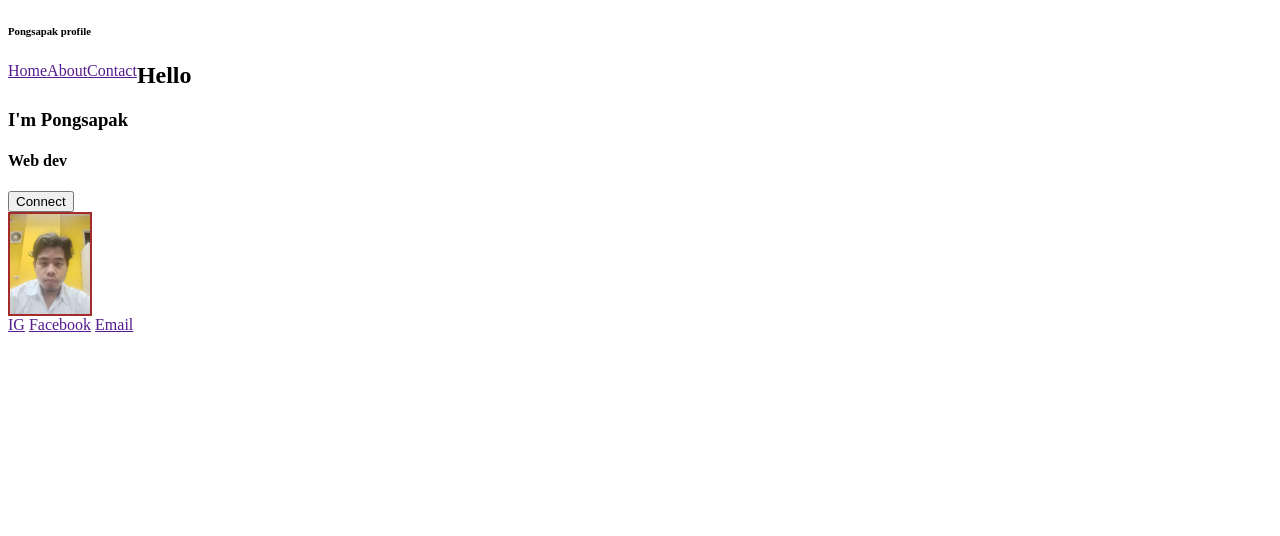
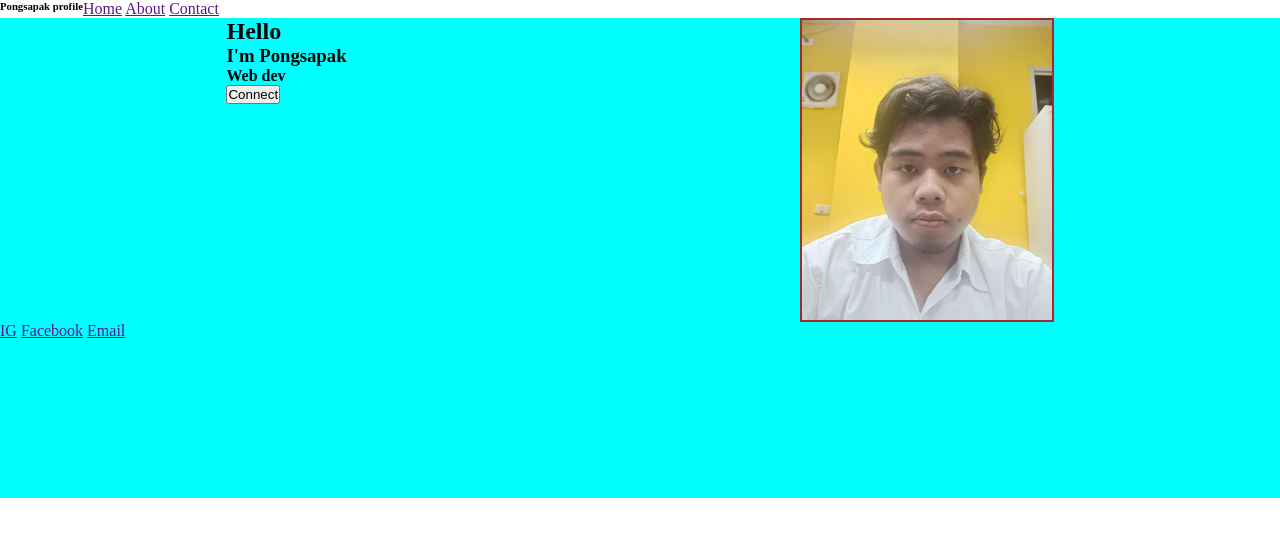
Before and after one commit to pongpak726/webapp68, a plain HTML site: page index.html in a window 1280 px wide. Drawn offline with Linux system fonts and the light colour scheme.

Commit message:
commit01

```diff
--- a/index.html
+++ b/index.html
@@ -5,26 +5,37 @@
     <meta name="viewport" content="width=device-width, initial-scale=1.0">
     <title>Document</title>
     <link rel="stylesheet" href="mystyle.css">
+
+</head>
+<section class="menubar-sec">
     <h6>Pongsapak profile</h6>
-</head>
-<nav>
+<div class="menu-box">
+
     <a href="">Home</a>
     <a href="">About</a>
     <a href="">Contact</a>
-</nav>
+</div>
+</section>
 
-<section>
-    <h2>Hello</h2>
-    <h3>I'm Pongsapak</h3>
-    <h4>Web dev</h4>
-    <a href="hw.html"><input type="submit" value="Connect"></a>
-    <aside>
+<section class="main-sec">
+    <div class="contant">
+        <div class="info-box">
+        <h2>Hello</h2>
+        <h3>I'm Pongsapak</h3>
+        <h4>Web dev</h4>
+        <a href="hw.html"><input type="submit" value="Connect"></a>
+        </div>
+    <div class="img-box">
         <img src="pongsapak.jpg" alt="Pongsapak">
-    </aside>
-</section>
+    </div>
+    </div>
+
+
+
 <footer>
     <a href="">IG</a>
     <a href="">Facebook</a>
     <a href="">Email</a>
 </footer>
+</section>
 </html>
--- a/mystyle.css
+++ b/mystyle.css
@@ -1,10 +1,24 @@
+*{
+    padding: 0px;
+    margin: 0px;
+}
+.menubar-sec{
+    display: flex;
+}
 img{
-    width:80px;
-    height: 100px;
+    width:250px;
+    height: 300px;
     border: 2px solid brown;
     display: flex;
+
 }
-nav{
+
+.main-sec{
+    background-color: aqua;
+    height: 60vh;
+}
+
+.contant{
     display: flex;
-    float: left;
+    justify-content: space-around;
 }
```
